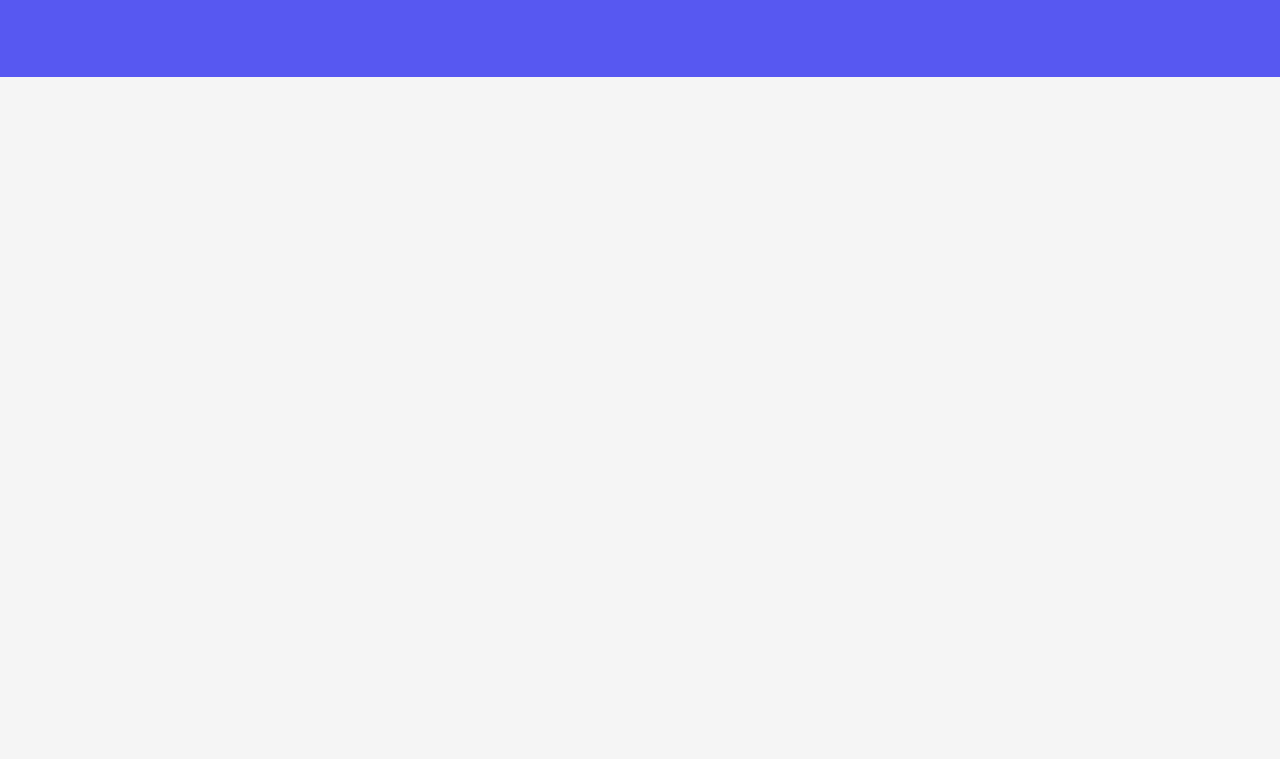
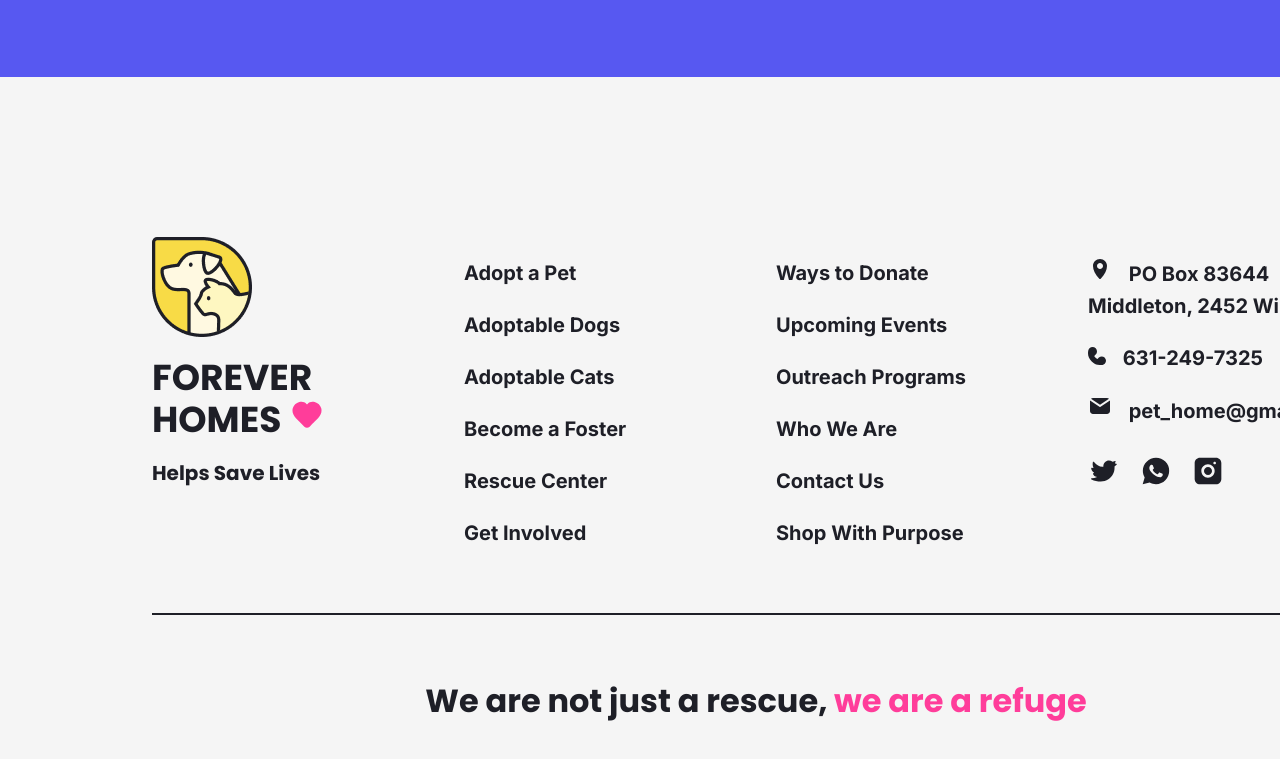
Before and after one commit to mariialauraa/challenge-I, a plain HTML site: page pages/desktop_page/index.html in a window 1280 px wide. Shown: the part 5420-6179 px from the top of the page. Drawn offline with Linux system fonts and the light colour scheme.

Commit message:
Criando o Footer

```diff
--- a/pages/desktop_page/index.html
+++ b/pages/desktop_page/index.html
@@ -243,6 +243,69 @@
                 </form>
             </div>
         </section>
+
+        <section id="footer">
+            <div class="main-content-footer">
+                <div class="container-footer">
+                    <div class="column logo">
+                        <div class="logo">
+                            <img src="../../public/assets/logo-ft.png" alt="home">
+                            <p class="text logo-text">
+                                FOREVER<br>
+                                HOMES
+                                <img src="../../public/assets/heart-ft.svg" alt="heart">
+                            </p>
+                            <p class="text logo-subtext">Helps Save Lives</p>
+                        </div>
+                    </div>
+
+                    <div class="column text">
+                        <p class="footer-text">Adopt a Pet</p>
+                        <p class="footer-text">Adoptable Dogs</p>
+                        <p class="footer-text">Adoptable Cats</p>
+                        <p class="footer-text">Become a Foster</p>
+                        <p class="footer-text">Rescue Center</p>
+                        <p class="footer-text">Get Involved</p>
+                    </div>
+
+                    <div class="column text">
+                        <p class="footer-text">Ways to Donate</p>
+                        <p class="footer-text">Upcoming Events</p>
+                        <p class="footer-text">Outreach Programs</p>
+                        <p class="footer-text">Who We Are</p>
+                        <p class="footer-text">Contact Us</p>
+                        <p class="footer-text">Shop With Purpose</p>
+                    </div>
+
+                    <div class="contacts">
+                        <div class="column text">
+                            <p class="footer-text">
+                                <img src="../../public/assets/address-ft.svg" alt="address icon">
+                                PO Box 83644 Middleton, 2452 Wilson
+                            </p>
+                            <p class="footer-text">
+                                <img src="../../public/assets/phone.svg" alt="phone icon">
+                                631-249-7325
+                            </p>
+                            <p class="footer-text">
+                                <img src="../../public/assets/mail-ft.svg" alt="email icon">
+                                pet_home@gmail.com
+                            </p>
+                            <div class="social-media">
+                                <img src="../../public/assets/socials-ft.svg" alt="social media">
+                            </div>
+                        </div>
+                    </div>
+                </div>
+                <div id="line-footer"></div>
+                <h2 class="text-footer">
+                    We are not just a rescue,
+                    <span>
+                        we are a refuge
+                    </span>
+                </h2>
+            </div>
+        </section>
     </main>
 </body>
 </html>
--- a/pages/desktop_page/styles.css
+++ b/pages/desktop_page/styles.css
@@ -2,14 +2,13 @@ body {
     background-color: #F5F5F5;
     width: 100%;
     max-width: 1512px;
-    height: 6134px;
+    max-height: 6134px;
     margin: 0;
     padding: 0;
 }
 
 /* header */
 #navbar {
-    width: 100%;
     max-width: 1512px;
     max-height: 120px;
     padding: 0px 116px;
@@ -684,3 +683,91 @@ input[type="text"]::placeholder {
     font-size: 20px;
     line-height: 32px;
 }
+
+/* footer */
+#footer {
+    width: 100%;
+    max-width: 1512px;
+    max-height: 603px;
+    padding: 80px 0px;
+    background-color: #F5F5F5;
+    margin: 0;
+}
+
+.main-content-footer {
+    width: 100%;
+    max-width: 1208px;
+    height: 443px;
+    margin: 80px 80px 152px 152px;
+    background-color: #F5F5F5;
+}
+
+.container-footer {
+    display: flex;
+}
+
+.text {
+    font-family: 'Poppins', sans-serif;
+    font-weight: 700;
+    color: #1E1F27;
+    text-align: left;
+    margin: 0;
+}
+
+.logo-text {
+    font-size: 36px;
+    line-height: 36px;
+    margin: 19px 0;
+}
+
+.logo-subtext {
+    font-size: 20px;
+    line-height: 32px;
+}
+
+.column {
+    flex: 1;
+}
+
+.footer-text {
+    font-family: 'Inter', sans-serif;;
+    font-weight: 700;
+    font-size: 20px;
+    color: #1E1F27;
+    line-height: 32px;
+    margin-bottom: 4px;
+}
+
+.footer-text img {
+    margin-right: 12px;
+}
+
+.contacts {
+    width: 272px;
+    height: 232px;
+    gap: 24px;
+}
+
+.social-media img {
+    margin-top: 24px;
+}
+
+#line-footer {
+    border-bottom: 2px solid #1E1F27;
+    width: 100%;
+    margin: 60px 0;
+}
+
+.text-footer {
+    font-family: 'Poppins', sans-serif;
+    font-weight: 700;
+    font-size: 32px;
+    line-height: 51.2px;
+    letter-spacing: -2%;
+    color: #1E1F27;
+    text-align: center;
+}
+
+.text-footer span {
+    color: #FF3D9A;
+}
```
Also changed, not shown: public/assets/address-ft.svg (added), public/assets/heart-ft.svg (added), public/assets/logo-ft.png (added), public/assets/mail-ft.svg (added), public/assets/socials-ft.svg (added).
